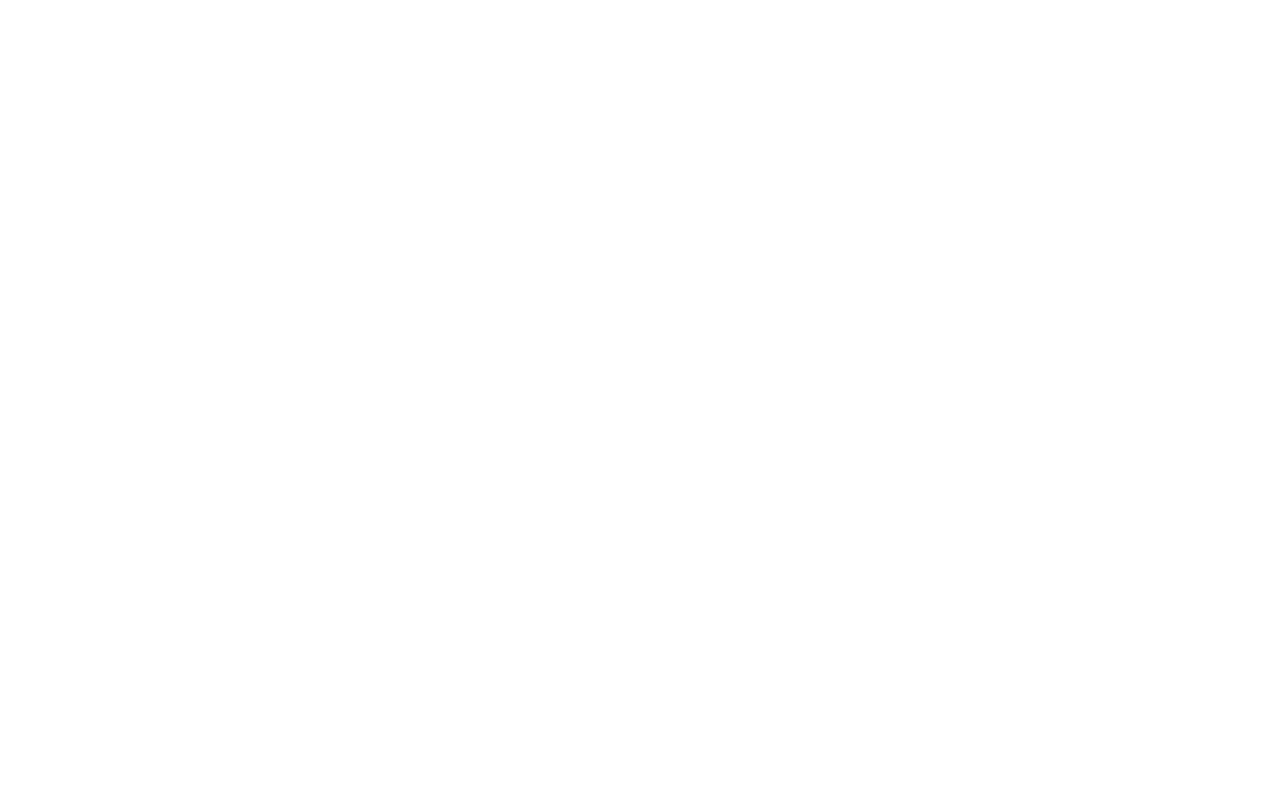
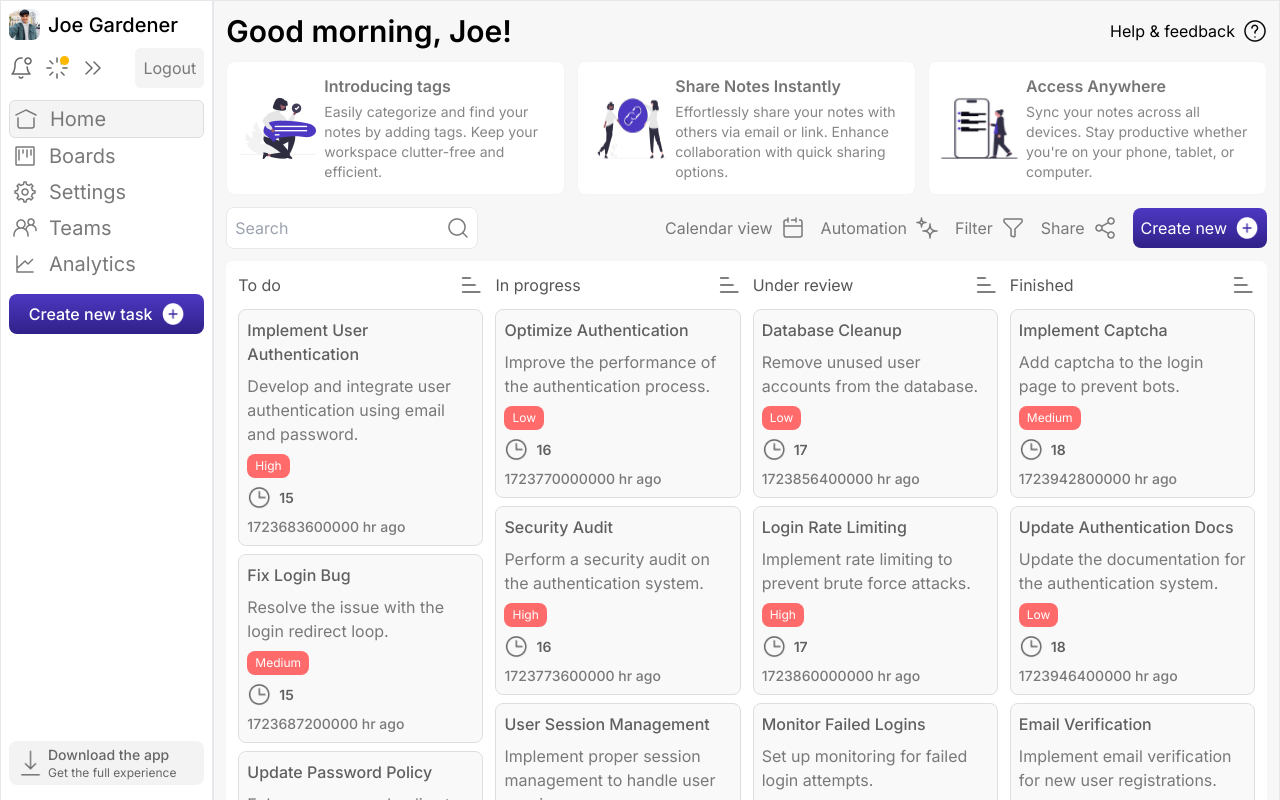
Before and after one commit to Avin008/crework-assignment, a Next.js app: page /dashboard in a window 1280 px wide. Before the commit this address had no page. Shown: the top 800 px of the page. Built offline with nearby package versions, Linux system fonts and the light colour scheme.

Commit message:
added: modal store && toggle modal feature

```diff
--- a/app/dashboard/page.tsx
+++ b/app/dashboard/page.tsx
@@ -4,21 +4,20 @@
 import Greetings from "@/components/Greetings";
 import InfoCard from "@/components/InfoCard";
 import InstallAppButton from "@/components/InstallAppButton";
+import PostModal from "@/components/PostModal";
 import Sidebar from "@/components/Sidebar";
 import TaskActions from "@/components/TaskActions";
 import TaskSections from "@/components/TaskSections";
 import UserActions from "@/components/UserActions";
 import { infoData } from "@/data";
 import { useAuthStore } from "@/store/useAuthStore";
+import { useModalStore } from "@/store/useModalStore";
 import Image from "next/image";
 import { redirect } from "next/navigation";
 
 const Dashboard = () => {
   const authStatus = useAuthStore((store) => store.authStatus);
-
-  if (!authStatus) {
-    redirect("/login");
-  }
+  const isModalOpen = useModalStore((store) => store.isModalOpen);
 
   return (
     <main className="min-h-screen bg-[#f7f7f7] grid grid-cols-12 relative">
@@ -42,6 +41,7 @@
         </section>
         <TaskSections />
       </section>
+      {isModalOpen && <CreatePostModal />}
     </main>
   );
 };
--- a/components/CreateNewTaskButton.tsx
+++ b/components/CreateNewTaskButton.tsx
@@ -1,9 +1,14 @@
 import Image from "next/image";
 import React from "react";
+import { useModalStore } from "../store/useModalStore";
 
 const CreateNewTaskButton = () => {
+  const openModal = useModalStore((store) => store.openModal);
   return (
-    <button className="bg-create-task-button p-2 text-white gap-2 justify-center font-medium rounded-lg flex w-full items-center">
+    <button
+      onClick={openModal}
+      className="bg-create-task-button p-2 text-white gap-2 justify-center font-medium rounded-lg flex w-full items-center"
+    >
       Create new task
       <Image src="/add-task.png" alt="" width={24} height={24} />
     </button>
--- a/components/PostModal.tsx
+++ b/components/PostModal.tsx
@@ -1,11 +1,13 @@
+import { useModalStore } from "@/store/useModalStore";
 import Image from "next/image";
 
 const PostModal = () => {
+  const closeModal = useModalStore((store) => store.closeModal);
   return (
     <div className="bg-white w-[40%] h-full py-2 px-3">
       <div className="flex justify-between items-center">
         <div className="flex gap-4">
-          <button>
+          <button onClick={closeModal}>
             <Image src="/close.png" alt="" width={24} height={24} />
           </button>
           <button>
--- /dev/null
+++ b/store/useModalStore.ts
@@ -0,0 +1,15 @@
+import { create } from "zustand";
+
+interface ModalState {
+  isModalOpen: boolean;
+  openModal: () => void;
+  closeModal: () => void;
+}
+
+const useModalStore = create<ModalState>()((set) => ({
+  isModalOpen: false,
+  openModal: () => set({ isModalOpen: true }),
+  closeModal: () => set({ isModalOpen: false }),
+}));
+
+export { useModalStore };
```
